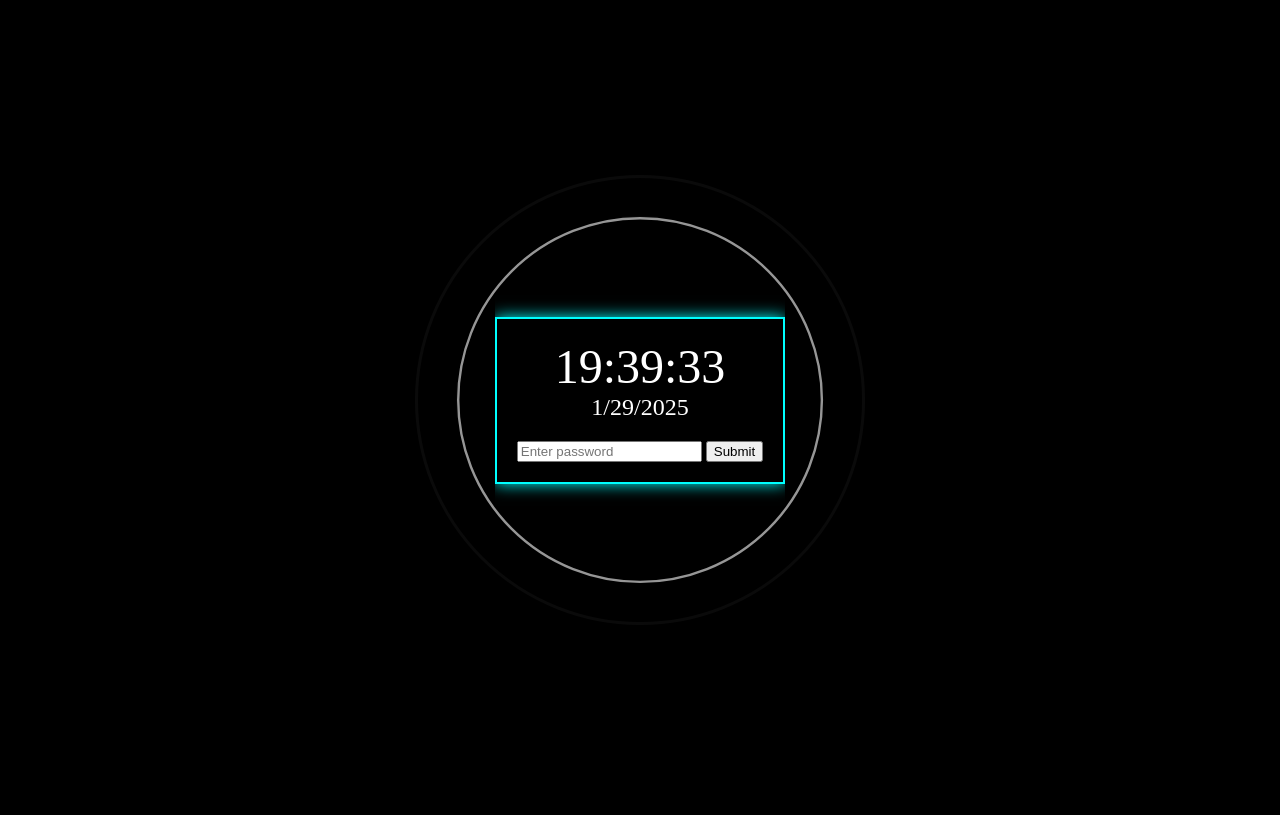
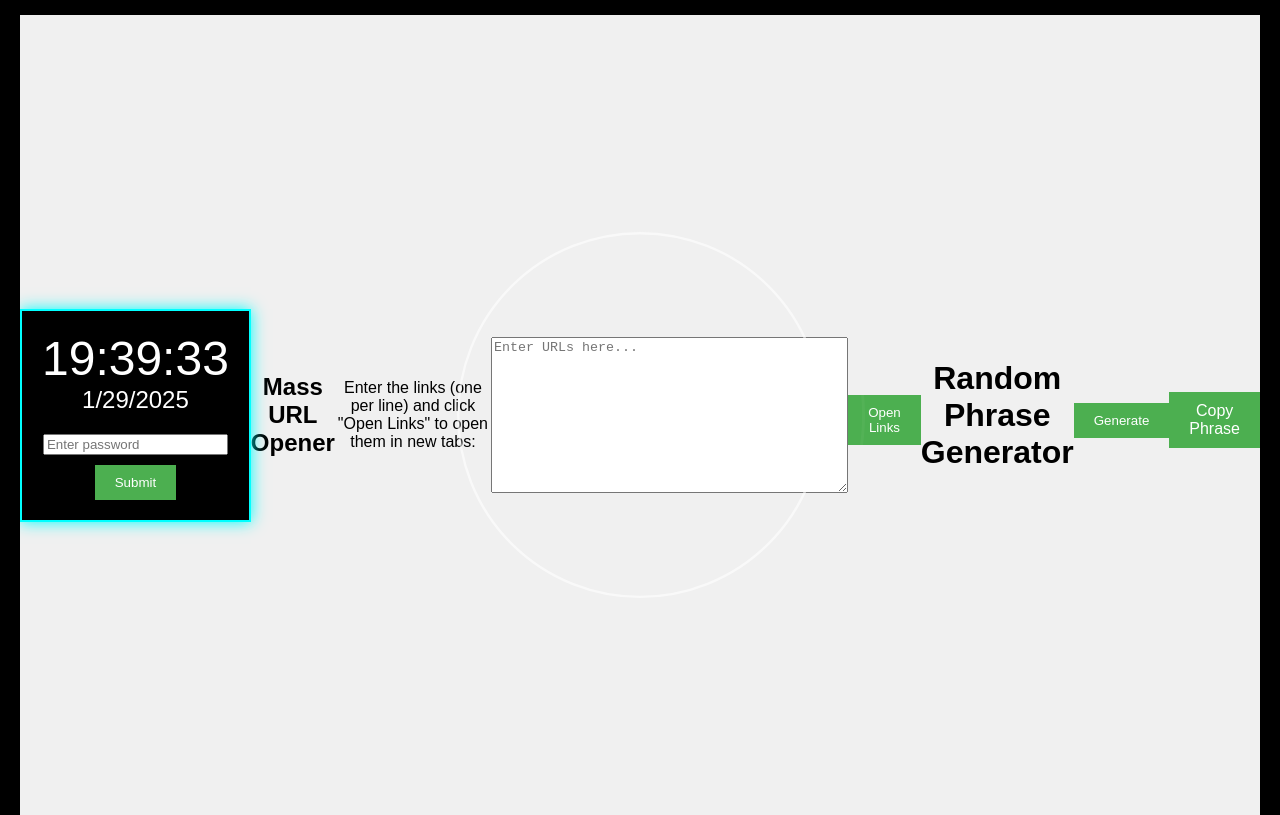
Before and after one commit to V-HubTS/vhub, a plain HTML site: page index.html in a window 1280 px wide. Drawn offline with Linux system fonts and the light colour scheme.

Commit message:
Update index.html

```diff
--- a/index.html
+++ b/index.html
@@ -125,3 +125,105 @@
     </script>
 </body>
 </html>
+<!DOCTYPE html>
+<html lang="en">
+<head>
+    <meta charset="UTF-8">
+    <meta name="viewport" content="width=device-width, initial-scale=1.0">
+    <title>Mass URL Opener</title>
+    <style>
+        body {
+            font-family: Arial, sans-serif;
+            margin: 20px;
+            padding: 0;
+        }
+        textarea {
+            width: 100%;
+            height: 150px;
+        }
+        button {
+            padding: 10px 20px;
+            background-color: #4CAF50;
+            color: white;
+            border: none;
+            cursor: pointer;
+            margin-top: 10px;
+        }
+        button:hover {
+            background-color: #45a049;
+        }
+    </style>
+</head>
+<body>
+
+<h2>Mass URL Opener</h2>
+<p>Enter the links (one per line) and click "Open Links" to open them in new tabs:</p>
+
+<textarea id="urls" placeholder="Enter URLs here..."></textarea><br>
+<button onclick="openLinks()">Open Links</button>
+
+<script>
+    function openLinks() {
+        const urls = document.getElementById('urls').value.split('\n');
+        urls.forEach(url => {
+            if (url.trim()) {
+                window.open(url.trim(), '_blank');
+            }
+        });
+    }
+</script>
+
+</body>
+</html>
+<!DOCTYPE html>
+<html>
+<head>
+    <title>Random Phrase Generator</title>
+    <style>
+        body {
+            font-family: Arial, sans-serif;
+            background-color: #f0f0f0;
+            text-align: center;
+            margin-top: 50px;
+        }
+        #output {
+            margin-top: 20px;
+            font-size: 24px;
+        }
+        #copyButton {
+            padding: 10px 20px;
+            font-size: 16px;
+            margin-top: 10px;
+        }
+    </style>
+</head>
+<body>
+    <h1>Random Phrase Generator</h1>
+    <button onclick="generatePhrase()">Generate</button>
+    <div id="output"></div>
+    <button id="copyButton" onclick="copyPhrase()">Copy Phrase</button>
+
+    <script>
+        const colors = ["Red", "Orange", "Gold", "Yellow", "Green", "Lime", "Blue", "Teal", "Aqua", "Violet", "Pink", "Purple", "Silver", "Gray", "White", "Black", "Scarlet", "Turquoise", "Lavender", "Maroon"];
+        const adjectives = ["Agile", "Brave", "Cunning", "Diligent", "Energetic", "Ferocious", "Graceful", "Hardy", "Intelligent", "Jovial", "Keen", "Lively", "Majestic", "Noble", "Observant", "Playful", "Quick", "Resilient", "Sturdy", "Vibrant"];
+        const livingThings = ["Cat", "Dog", "Bird", "Fish", "Butterfly", "Elephant", "Lion", "Dolphin", "Frog", "Owl", "Snake", "Rabbit", "Squirrel", "Whale", "Deer", "Penguin", "Kangaroo", "Monkey", "Horse", "Turtle"];
+
+        function generatePhrase() {
+            const randomColor = colors[Math.floor(Math.random() * colors.length)];
+            const randomAdjective = adjectives[Math.floor(Math.random() * adjectives.length)];
+            const randomLivingThing = livingThings[Math.floor(Math.random() * livingThings.length)];
+            const phrase = `${randomColor} ${randomAdjective} ${randomLivingThing}`;
+            document.getElementById("output").innerText = phrase;
+        }
+
+        function copyPhrase() {
+            const phraseText = document.getElementById("output").innerText;
+            navigator.clipboard.writeText(phraseText).then(() => {
+                alert('Phrase copied to clipboard!');
+            }).catch(err => {
+                console.error('Error copying text: ', err);
+            });
+        }
+    </script>
+</body>
+</html>
```
